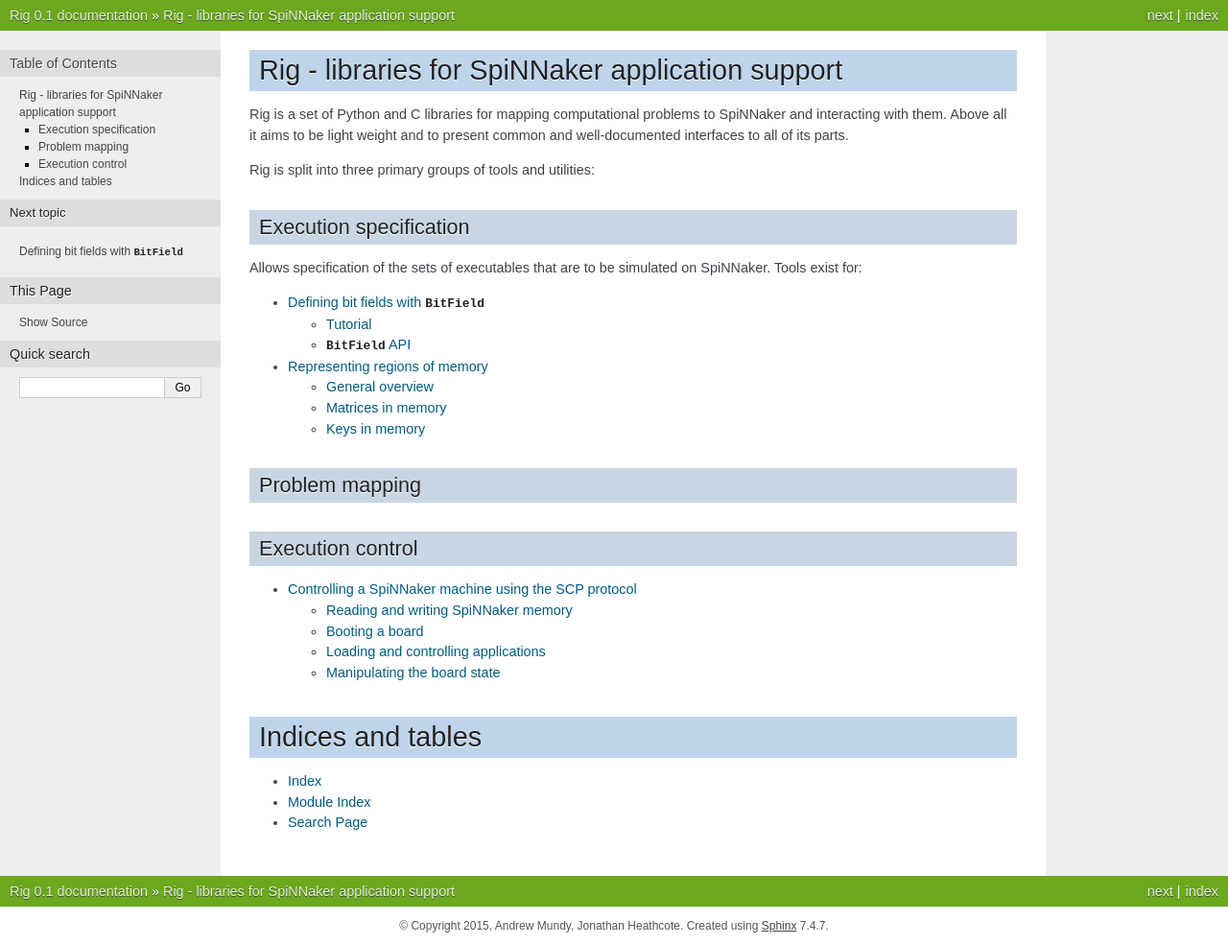
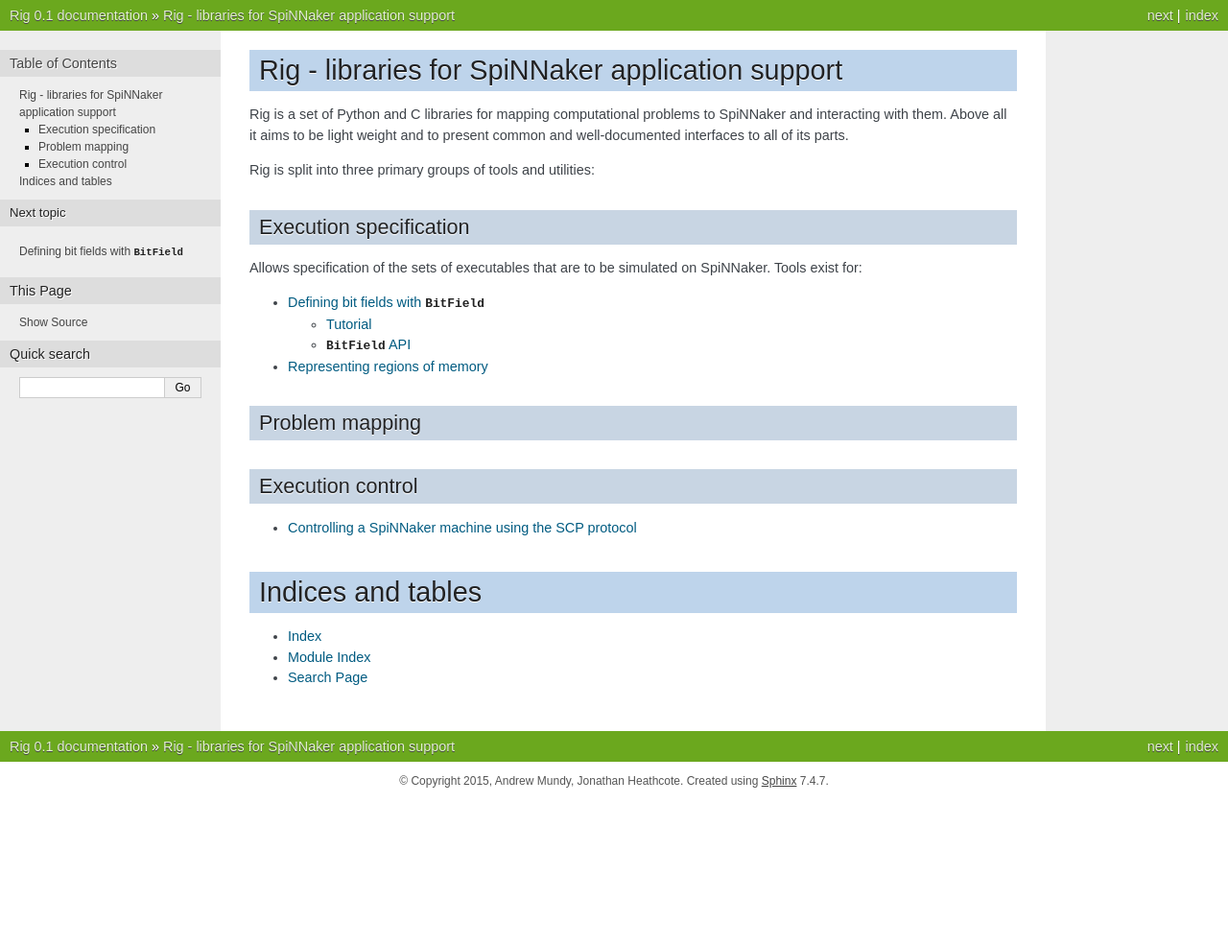
Before and after one commit to project-rig/rig, a Sphinx documentation site: the page built from docs/source/index.rst, in a window 1280 px wide. Shown: the whole page at 96% size. Built offline with Sphinx 7.4.7, drawn with Linux system fonts in a browser that asks for light colours; after the commit the page ends 900 px from its top, so only the background shows below that; some of the changed lines change nothing that is shown.

Commit message:
Remove broken/outdated documentation.

```diff
--- a/docs/source/regions.rst
+++ b/docs/source/regions.rst
@@ -1,17 +1,2 @@
 Representing regions of memory
 ==============================
-
-General overview
-----------------
-.. autoclass:: rig.regions.Region
-        :members: sizeof, write_subregion_to_file
-
-Matrices in memory
-------------------
-.. autoclass:: rig.regions.MatrixRegion
-        :members: __init__
-
-Keys in memory
---------------
-.. autoclass:: rig.regions.KeyspaceRegion
-        :members: __init__
--- a/docs/source/scp.rst
+++ b/docs/source/scp.rst
@@ -1,55 +1,2 @@
 Controlling a SpiNNaker machine using the SCP protocol
 ######################################################
-
-The SCP protocol is used to communicate with running SpiNNaker machines.
-A simple implementation of SCP is provided in the `rig.communicator` module.
-This implementation uses stop-and-wait flow-control to limit the rate at which packets are
-transmitted across the network.
-
-To communicate with a given SpiNNaker machine one creates an :py:class:`~rig.communicator.SCPCommunicator`.
-
-.. autoclass:: rig.communicator.SCPCommunicator
-        :members: __init__
-
-Reading and writing SpiNNaker memory
-====================================
-
-The methods :py:func:`~rig.communicator.SCPCommunicator.read` and
-:py:func:`~rig.communicator.SCPCommunicator.write` can be used to read or write
-up-to 256 bytes of memory at a time.  Bytestrings are the standard
-representation for values.  A more file-like interface is provided by
-:py:class:`~rig.communicator.SDRAMFile`
-
-Data types are instances of :py:class:`~rig.communicator.DataType`
-
-.. autoclass:: rig.communicator.DataType
-        :members: BYTE, SHORT, WORD
-
-.. automethod:: rig.communicator.SCPCommunicator.read
-
-.. automethod:: rig.communicator.SCPCommunicator.write
-
-File-like interface
--------------------
-
-.. autoclass:: rig.communicator.SDRAMFile
-        :members: __init__, read, write, seek, tell, address
-
-Booting a board
-===============
-
-Loading and controlling applications
-====================================
-
-Manipulating the board state
-============================
-
-LEDs
-----
-.. automethod:: rig.communicator.SCPCommunicator.set_led
-
-IP Tags
--------
-.. automethod:: rig.communicator.SCPCommunicator.iptag_set
-.. automethod:: rig.communicator.SCPCommunicator.iptag_get
-.. automethod:: rig.communicator.SCPCommunicator.iptag_clear
```
